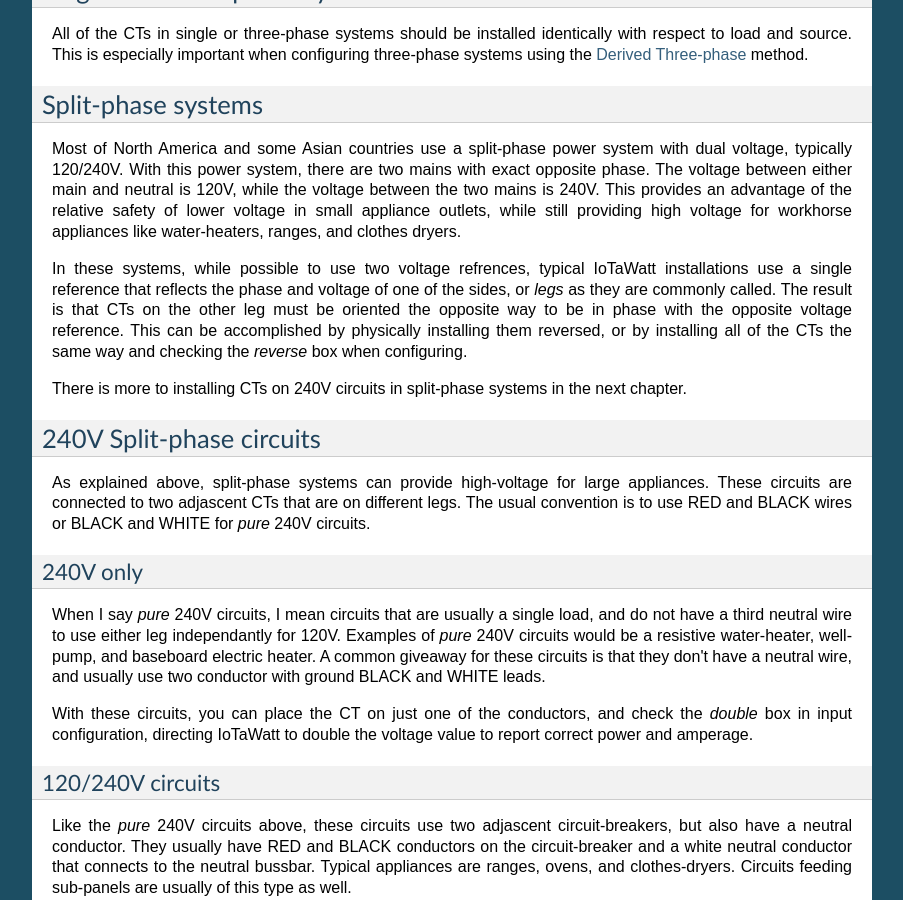
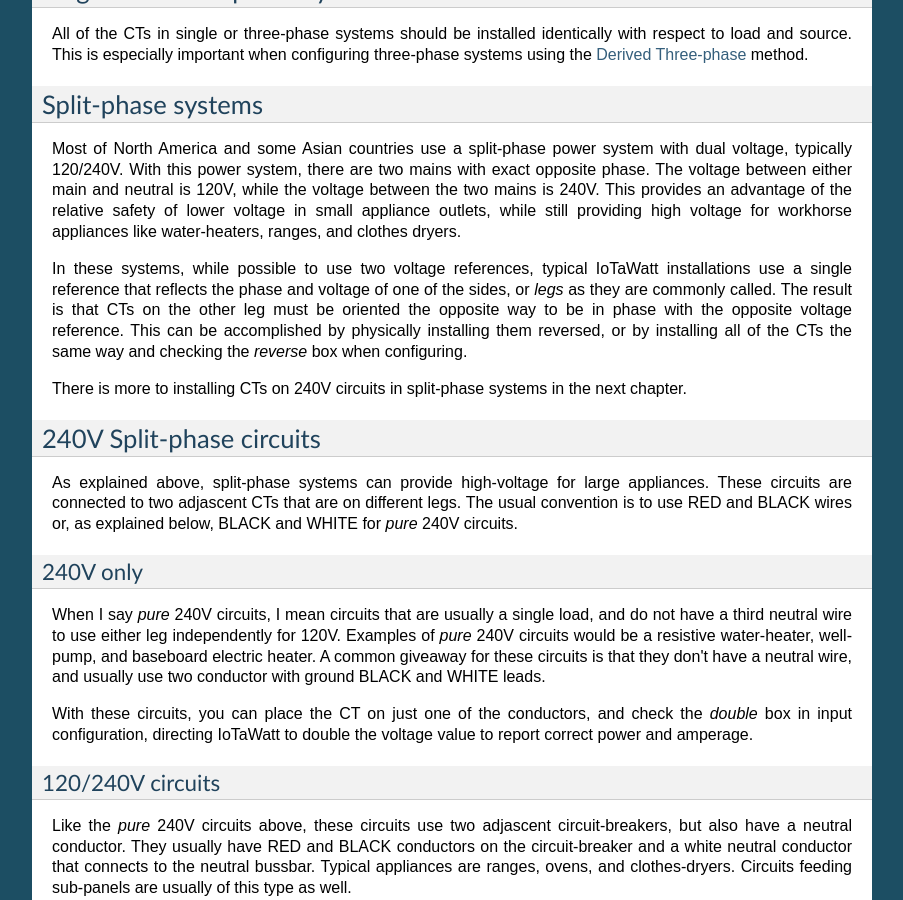
Before and after one commit to boblemaire/IoTaWatt, a Sphinx documentation site: the page built from Docs/CTbasics.rst, in a window 1280 px wide and 900 px high, scrolled down 4137 px. Shown: the whole window, without its empty margins (198-1101 px from the left). Built offline with Sphinx 7.4.7, drawn with Linux system fonts in a browser that asks for light colours; formulas are drawn with MathJax 3.

```diff
--- a/Docs/CTbasics.rst
+++ b/Docs/CTbasics.rst
@@ -179,7 +179,7 @@ outlets, while still providing high voltage for
 workhorse appliances like water-heaters, ranges,
 and clothes dryers.
 
-In these systems, while possible to use two voltage refrences,
+In these systems, while possible to use two voltage references,
 typical IoTaWatt installations use a single reference
 that reflects the phase and voltage of one of the sides,
 or *legs* as they are commonly called. The result is that
@@ -198,15 +198,15 @@ systems in the next chapter.
 As explained above, split-phase systems can provide
 high-voltage for large appliances. These circuits are connected
 to two adjascent CTs that are on different legs.  The usual
-convention is to use RED and BLACK wires or BLACK and WHITE for
-*pure* 240V circuits.
+convention is to use RED and BLACK wires or, as explained below,
+BLACK and WHITE for *pure* 240V circuits.
 
 240V only
 ^^^^^^^^^
 
 When I say *pure* 240V circuits, I mean circuits that are
 usually a single load, and do not have a third neutral wire
-to use either leg independantly for 120V.  Examples of *pure* 240V
+to use either leg independently for 120V.  Examples of *pure* 240V
 circuits would be a resistive water-heater, well-pump, and
 baseboard electric heater. A common giveaway for these circuits
 is that they don't have a neutral wire, and usually use two
--- a/Docs/webServer.rst
+++ b/Docs/webServer.rst
@@ -106,6 +106,11 @@ Emoncms is another open-source time series database that was specifically
 designed to handle energy monitoring data with robust set of
 visualization tools.
 
+.. image:: pics/quellaDash.png
+    :scale: 30 %
+    :align: center
+    :alt: **An Emoncms Dashboard**
+
 Like influxDB, it can be local hosted on almost any machine, including
 Raspberry Pi, but also is available as a  relatively inexpensive
 pay-as-you-go cloud service at emoncms.org.
```
Also changed, not shown: Docs/pics/quellaDash.png (added).
